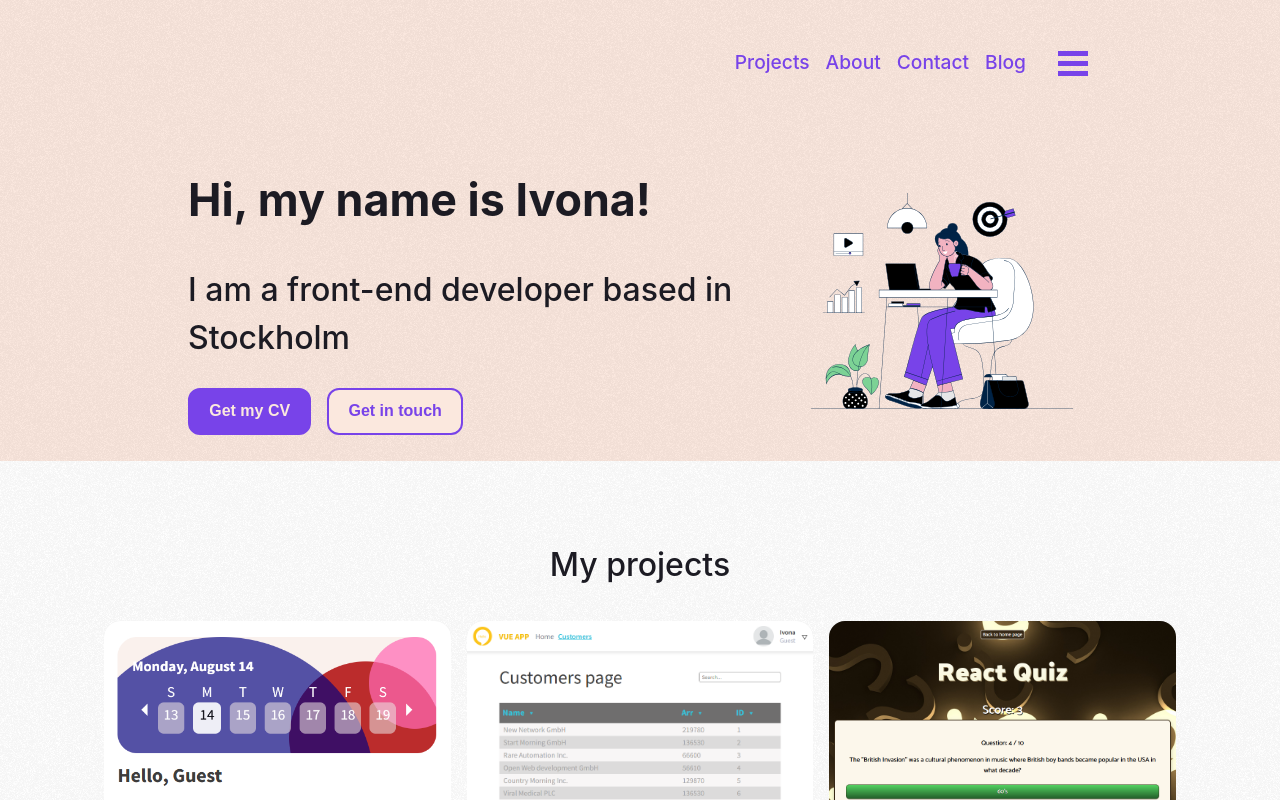
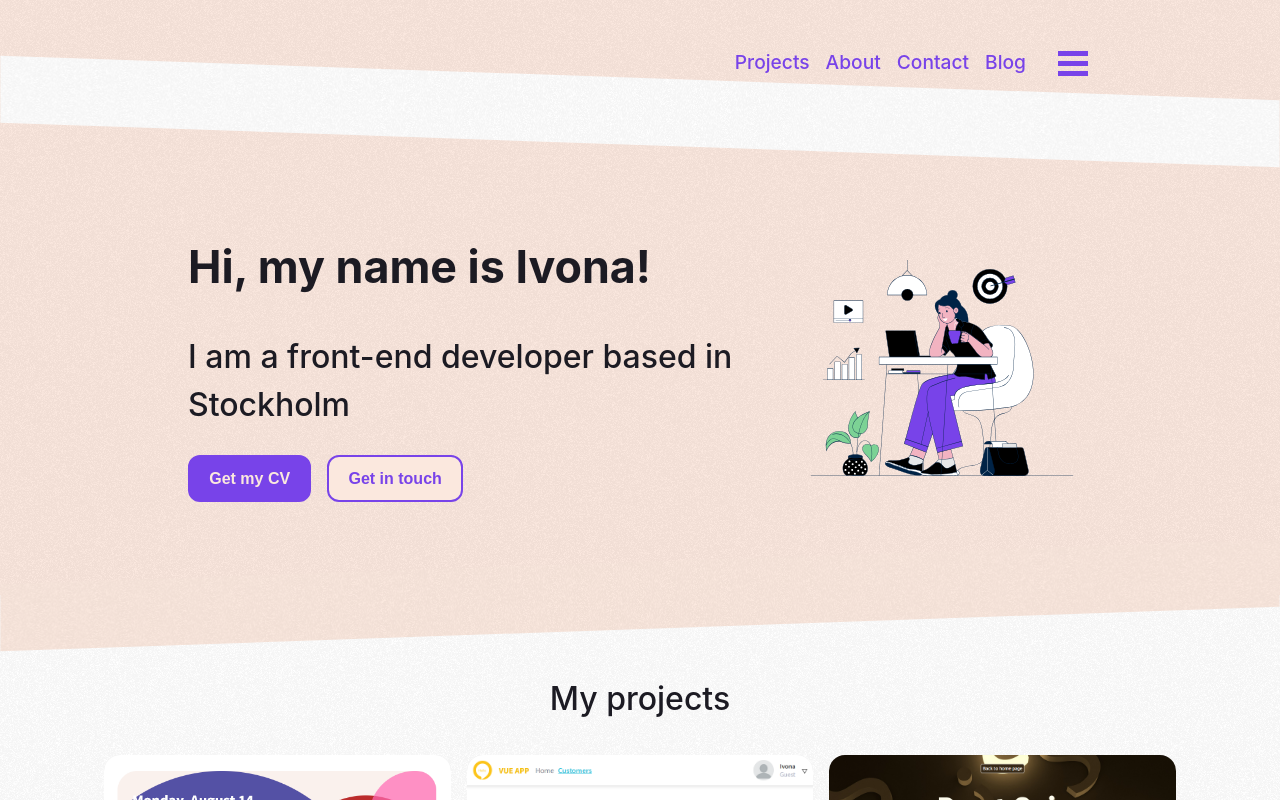
Before and after one commit to iwarra/my-portfolio, a Vue app: page / in a window 1280 px wide. Shown: the top 800 px of the page. Built offline with nearby package versions, Linux system fonts and the light colour scheme.

Commit message:
Undoing class name changes

```diff
--- a/src/global.scss
+++ b/src/global.scss
@@ -78,7 +78,7 @@ a:hover {
   background-image: url(../assets/grainy_texture.png), linear-gradient(var(--primary-peach), var(--primary-peach));
 }
 
-.transition-incline {
+.transition-skew {
   transform: rotate(-3deg) skew(-3deg);
   width: 100%;
   height: 3rem;
@@ -86,7 +86,7 @@ a:hover {
   bottom: -23px;
 }
 
-.transition-decline {
+.transition-unskew {
   transform: rotate(3deg) skew(3deg);
   width: 100%;
   height: 3rem;
@@ -95,13 +95,13 @@ a:hover {
 }
 
 @media (min-width: 1000px) {
-  .transition-incline {
+  .transition-skew {
     transform: rotate(-2deg) skew(-2deg);
     height: 4.2rem;
     bottom: -2.1rem;
   }
 
-  .transition-decline {
+  .transition-unskew {
     transform: rotate(2deg) skew(2deg);
     height: 4.2rem;
     bottom: -2.1rem;
```
